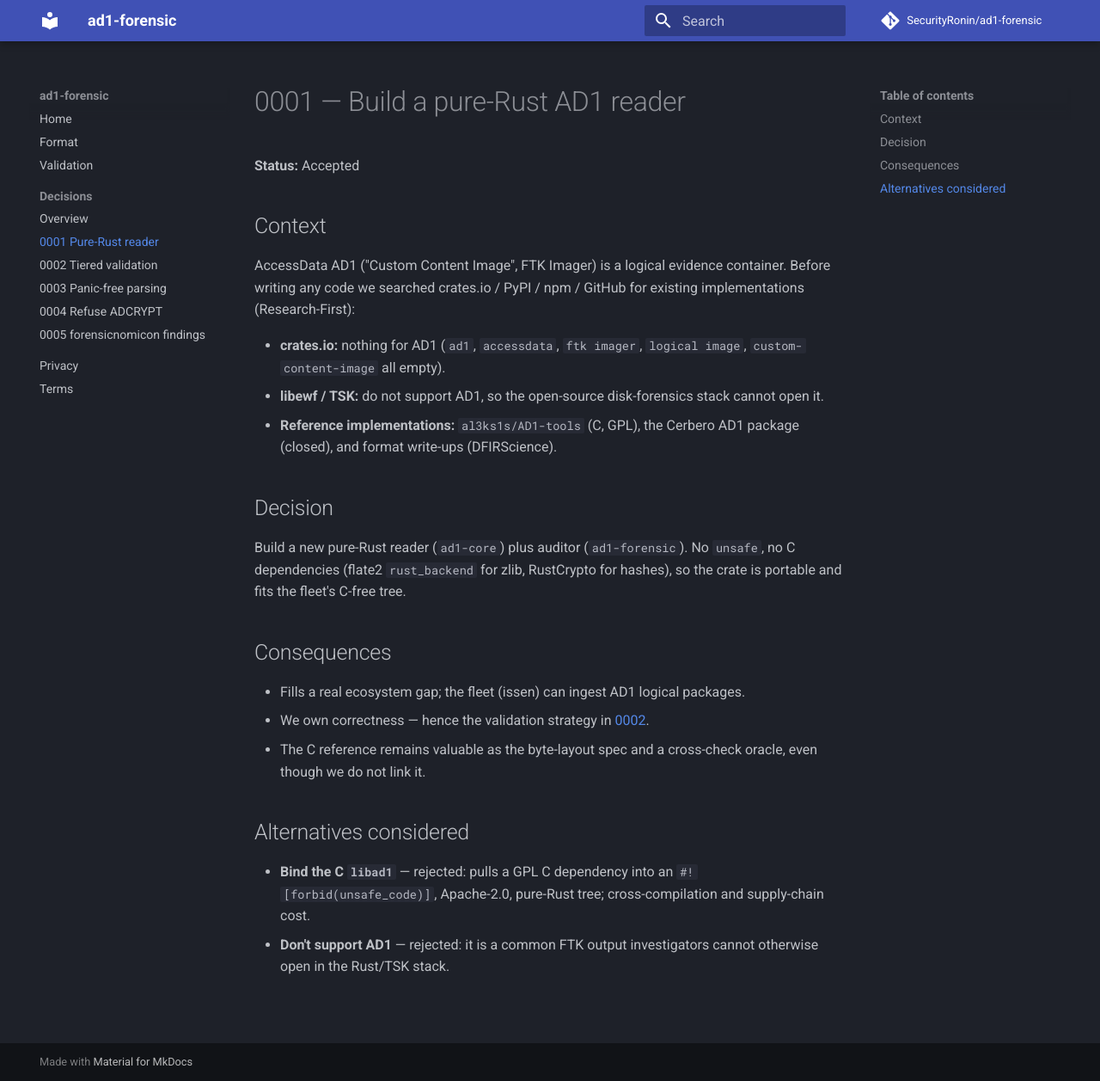
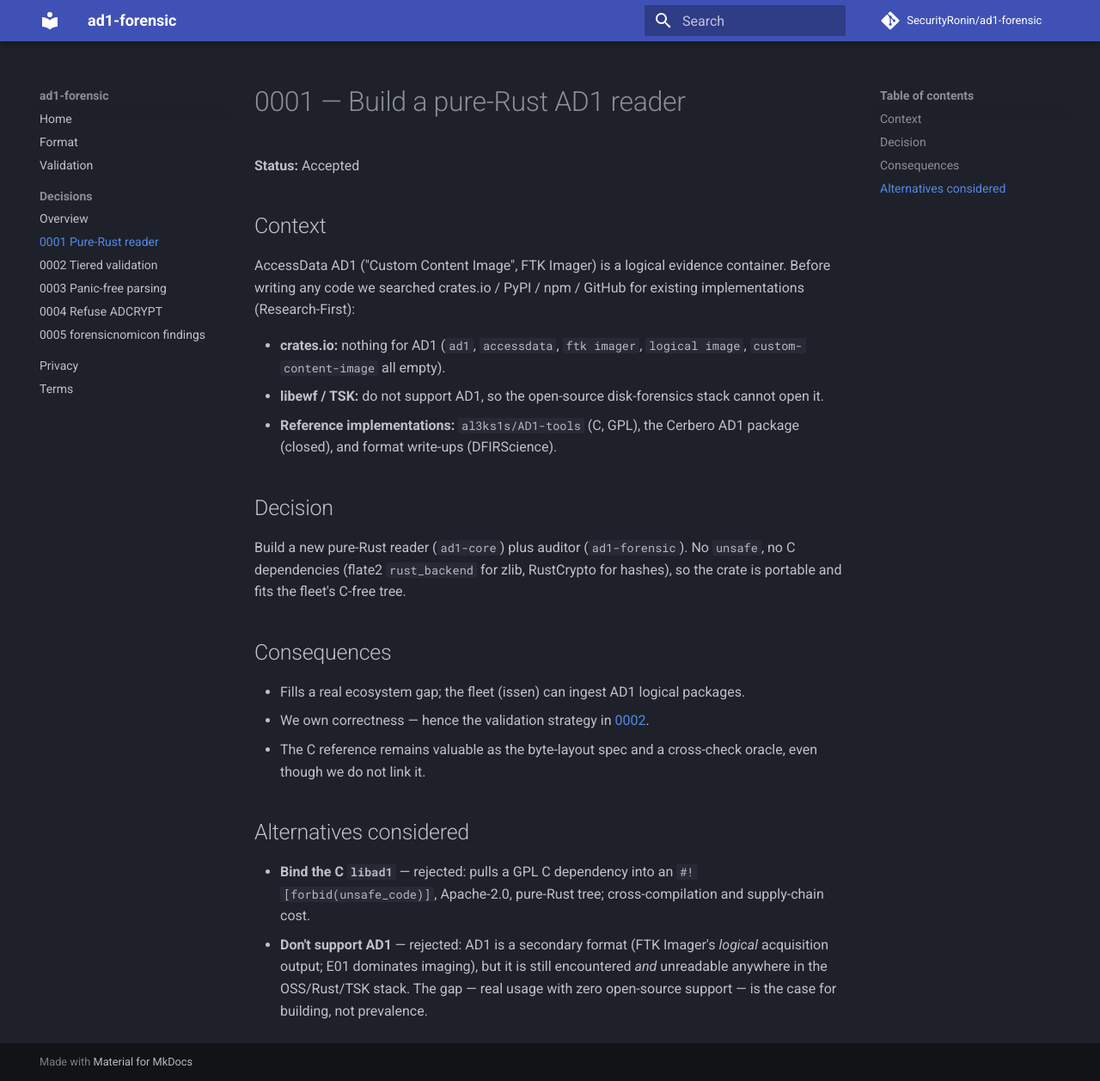
Before and after one commit to SecurityRonin/ad1-forensic, an MkDocs documentation site: the page built from docs/decisions/0001-build-pure-rust-ad1-reader.md, in a window 1280 px wide and 1257 px high. Shown: the whole window at 86% size. Built offline with MkDocs 1.6.1 and Material for MkDocs 9.7.7, drawn with Linux system fonts in a browser that asks for light colours; comment, search, counter and statistics services are not loaded.

Commit message:
docs(adr): frame AD1 as secondary-but-unsupported, not 'common'
Honest calibration: AD1 is a secondary format (FTK logical acquisitions; E01
dominates imaging). The justification is the gap (real usage x zero OSS support),
not prevalence.

Co-Authored-By: Claude Opus 4.8 <noreply@anthropic.com>

```diff
--- a/docs/decisions/0001-build-pure-rust-ad1-reader.md
+++ b/docs/decisions/0001-build-pure-rust-ad1-reader.md
@@ -33,5 +33,7 @@ hashes), so the crate is portable and fits the fleet's C-free tree.
 - **Bind the C `libad1`** — rejected: pulls a GPL C dependency into an
   `#![forbid(unsafe_code)]`, Apache-2.0, pure-Rust tree; cross-compilation and
   supply-chain cost.
-- **Don't support AD1** — rejected: it is a common FTK output investigators
-  cannot otherwise open in the Rust/TSK stack.
+- **Don't support AD1** — rejected: AD1 is a secondary format (FTK Imager's
+  *logical* acquisition output; E01 dominates imaging), but it is still
+  encountered *and* unreadable anywhere in the OSS/Rust/TSK stack. The gap — real
+  usage with zero open-source support — is the case for building, not prevalence.
```
